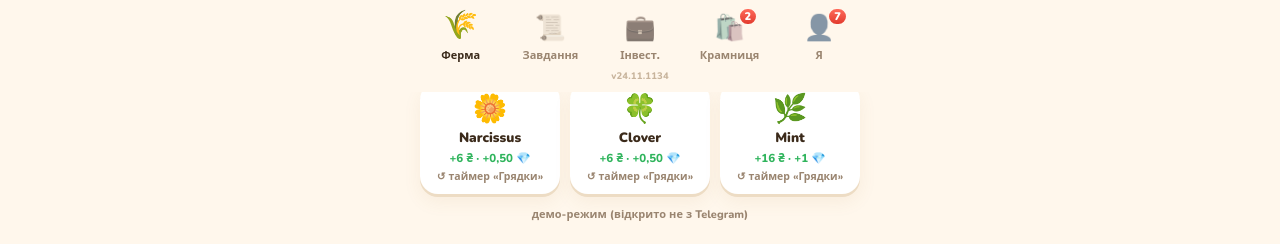
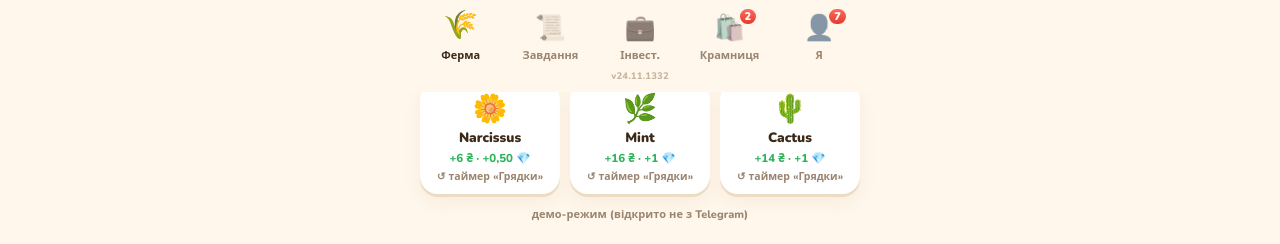
Before and after one commit to Crystallord/Farm, a plain HTML site: page app.html in a window 1280 px wide. Shown: the part 708-952 px from the top of the page. Drawn offline with nearby package versions, Linux system fonts and the light colour scheme.

Commit message:
One-off harvests: Narcissus, Mint, Cactus (Clover removed)
Co-Authored-By: Claude Opus 5.5 <noreply@anthropic.com>
Claude-Session: https://claude.ai/code/session_01Mf2DVhGC2ESTBFJhZVStKg

```diff
--- a/app.html
+++ b/app.html
@@ -510,7 +510,7 @@ const TG=window.Telegram&&Telegram.WebApp; try{TG.ready();TG.expand();TG.setHead
 const qs=new URLSearchParams(location.search), API=qs.get('api')||window.FARM_API||'', DEMO=qs.get('demo')==='1'||!(TG&&TG.initData);
 const quiet=()=>{const h=new Date().getHours();return h<8}; // 00:00–08:00: no vibration
 const hap=t=>{if(quiet())return;try{t==='ok'?TG.HapticFeedback.notificationOccurred('success'):t==='err'?TG.HapticFeedback.notificationOccurred('error'):TG.HapticFeedback.impactOccurred(t||'medium')}catch(e){}};
-const APP_VER='24.11.1134';
+const APP_VER='24.11.1332';
 const $=id=>document.getElementById(id), R=95, C=2*Math.PI*R;
 const fmt=v=>(+v).toLocaleString('uk-UA',{minimumFractionDigits:(+v)%1?2:0,maximumFractionDigits:2});
 const plural=(n,f)=>{n=Math.abs(n)%100;const b=n%10;return n>10&&n<20?f[2]:b===1?f[0]:b>=2&&b<=4?f[1]:f[2]};
@@ -1030,7 +1030,7 @@ let D=null;
 function demoState(){const now=Date.now();return{me:{id:'2',name:'Марія',gems:67,balance:533,streak:9,done:21,norm:30},
  farm:{now,week:[...Array(7)].map((_,i)=>({day:new Date(now-(6-i)*864e5).toISOString().slice(0,10),ok:i<6&&i!==1})),
   crops:[{id:'beds',name:'Грядки',icon:'🌱',uah:14,gem:1,cycle:120,due:0},{id:'plots',name:'Хробаки',icon:'🪱',uah:13,gem:1,cycle:90,due:now+25*60000}],
-  once:[{id:'narcissus',icon:'🌼',name:'Narcissus',uah:6,gem:.5},{id:'clover',icon:'🍀',name:'Clover',uah:6,gem:.5},{id:'mr',icon:'🌿',name:'Mint',uah:16,gem:1}]},
+  once:[{id:'narcissus',icon:'🌼',name:'Narcissus',uah:6,gem:.5},{id:'mr',icon:'🌿',name:'Mint',uah:16,gem:1},{id:'tc',icon:'🌵',name:'Cactus',uah:14,gem:1}]},
  tasks:{ar:[{id:'alt',icon:'🧑‍🌾',label:'Прокачати альта й поставити пугало',per:'за альта',gems:50,today:0,wait:0},{id:'restock',icon:'📦',label:'Поповнити запаси ферми',per:'за раз',gems:10,today:0,wait:0},{id:'daily',icon:'☀️',label:'Щоденні справи',per:'за персонажа',gems:5,today:1,wait:1,list:['📅 Нагорода в календарі','🫘 Боб з ринку']},{id:'gift',icon:'🎁',label:'Забрати подарунок',per:'за персонажа',gems:1,today:0,wait:0}],
   wow:[{id:'wd_dm',icon:'🏰',label:'The Deadmines',lvl:'18-23',gems:30,done:0,wait:0},{id:'wd_wc',icon:'🏰',label:'Wailing Caverns',lvl:'17-25',gems:20,done:1,wait:0}],waitGems:5,waitN:1,maxLvl:35},
  shop:{season:null,rise:30,resting:4,items:[{id:'ice',icon:'🍦',label:'Морозиво',open:true,price:40,times:0},{id:'cart',icon:'🎬',label:'Мультик +30 хв',open:true,price:33,times:1},{id:'toy',icon:'🧸',label:'Нова іграшка',open:true,price:90,times:0},{id:null,open:false,need:12,price:60},{id:null,open:false,need:14,price:80}],food:{price:1,pack:10,packN:12}},
```
Also changed, not shown: v2/index.html (+2 -2 lines), 1 other file.
